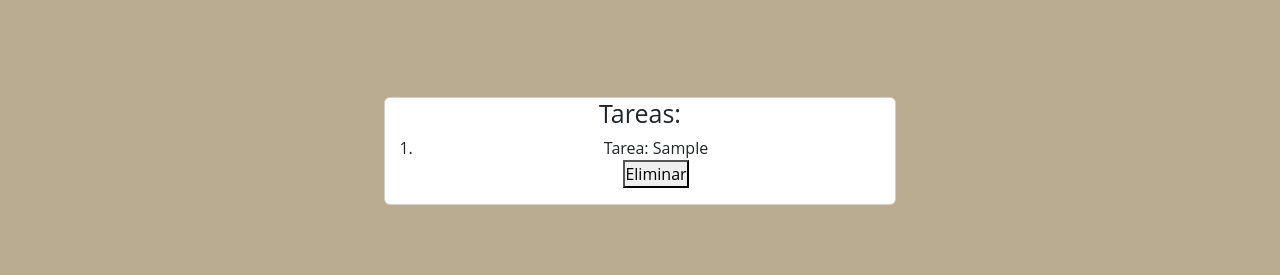
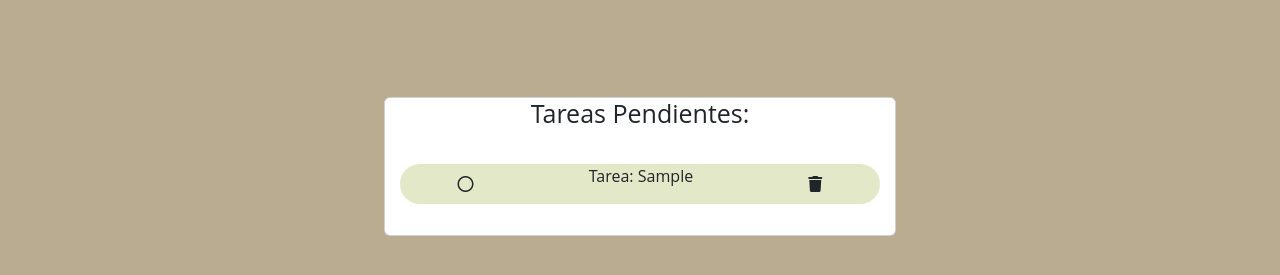
Before and after one commit to gonzatroncoso/TodoList, a plain HTML site: page index.html in a window 1280 px wide. Both pictures are taken after typing "Sample" into the empty fields and a click on the button 748 px from the left and 320 px from the top of the page. Shown: the part 371-646 px from the top of the page. Drawn offline with nearby package versions, Linux system fonts and the light colour scheme.

Commit message:
se agrega check y eliminar notas

```diff
--- a/index.html
+++ b/index.html
@@ -5,7 +5,7 @@
     <meta http-equiv="X-UA-Compatible" content="IE=edge">
     <meta name="viewport" content="width=device-width, initial-scale=1.0">
     <title>Tu Lista de Regalos</title>
-
+    <link rel="stylesheet" href="https://cdnjs.cloudflare.com/ajax/libs/font-awesome/6.4.0/css/all.min.css">
     <link href="https://cdn.jsdelivr.net/npm/bootstrap@5.3.0-alpha3/dist/css/bootstrap.min.css" rel="stylesheet" integrity="sha384-KK94CHFLLe+nY2dmCWGMq91rCGa5gtU4mk92HdvYe+M/SXH301p5ILy+dN9+nJOZ" crossorigin="anonymous">
     <link rel="stylesheet" href="/style.css">
 </head>
@@ -19,26 +19,22 @@
           <div class="card text-center carta">
                 <form id="formulario" class="card-body">
                     <div class="contenedor-input">
-
                         <input id="tarea" type="text" placeholder="Ingrese tarea">
-                        <button class="btn-add icono-mas" type="submit"><img class="img-icono" src="./assets/icono-mas.png" alt="icono agregar">
-
-                        </button>
-
-                        <!-- <div id="seccionActualizar">
-                          <button><img src="./assets/icono-mas.png" alt=""></button>
-                        </div> -->
+                        <button class="btn-add icono-mas" type="submit"><img class="img-icono" src="./assets/icono-mas.png" alt="icono agregar"></button>
                     </div>
                     <!-- <button class="btnBorrar" type="submit">Borrar</button> -->
                 </form>
-
-              </div>
+          </div>
         </section>
 
         <section class="contenedor">
             <div class="card text-center lista">
-            <h2>Tareas:</h2>
-                    <ol id="listaOrden"></ol>
+            <h2>Tareas Pendientes:</h2>
+            <div>
+              <ol id="listaOrden" class="tareas">
+              </ol>
+              <!-- <button class="btnBorrar">Eliminar</button> -->
+            </div>
             </div>
         </section>
 
--- a/index.js
+++ b/index.js
@@ -1,9 +1,10 @@
 let formulario = document.getElementById("formulario")
 let tarea = document.getElementById("tarea")
-// let fecha = document.getElementById("fecha")
-// let precioUnitario = document.getElementById("precioUnitario")
 let btnAdd = document.getElementsByClassName("btn-add")
 let btnBorrar = document.getElementsByClassName("btnBorrar")
+const check = "fa-check-circle"
+const uncheck = "fa-circle"
+const lineaTachar = "line-through"
 
 //CREADOR DE ID AUTOINCREMENTAL.
 // Variable global para almacenar el último ID utilizado
@@ -30,58 +31,39 @@ function validacion(e){
         console.log("campos completos correctamente");
     }
 
-    agregarTarea()
+    agregarTarea(false, false)
 }
 
-function agregarTarea(){
+function agregarTarea(realizado, eliminado){
   // e.preventDefault();
   limpiarLista()
 
+  let tarea = document.getElementById("tarea").value;
+  let nuevaTarea = {id, tarea}
+  items.push(nuevaTarea)
+  console.log(items);
+  generateTaskId()
+
+  let completo = realizado ? false : {realizado : uncheck}
+  console.log(completo);
 
 
-  let tarea = document.getElementById("tarea").value;
-  // let fecha = document.getElementById("fecha").value;
-  // let precioUnitario = document.getElementById("precioUnitario").value;
 
-  let nuevaTarea = {id, tarea }
 
-  items.push(nuevaTarea)
-  console.log(items);
-
-  //Vacio el formulario
-  document.getElementById("tarea").value = "";
-  // document.getElementById("fecha").value = "";
-  // document.getElementById("precioUnitario").value = "";
-
-  generateTaskId()
-
-    items.forEach( e =>{
+    items.forEach( tarea => {
       let listaTareas = document.createElement("li")
-
-      listaTareas.innerHTML += `Tarea: ${e.tarea}  `
+      listaTareas.innerHTML += `  <i class = "far fa-circle co" data = "realizado"></i>
+                                  <p> Tarea: ${tarea.tarea}  </p>
+                                  <i class = "fas fa-trash de" data = "eliminado"></i>
+                                `
         listaOrden.appendChild(listaTareas)
 
         //solo creo el boton de eliminar. sin funcionalidad todavia.
-        btnEliminar()
-
-        //-------------------------------------------------- EDICION DE REGALOS ---------------------------------------------------
-
-
-                //Vacio el formulario
-                    document.getElementById("tarea").value = "";
-                    // document.getElementById("fecha").value = "";
-                    // document.getElementById("precioUnitario").value = "";
-
-
-
+        // btnEliminar()
+        //Vacio el formulario
+        document.getElementById("tarea").value = "";
       })
-
-
     }
-
-    // -------------------------------------------------------------------------
-
-
 
 
 
@@ -93,12 +75,12 @@ function limpiarLista() {
 }
 
 // CREO BOTON DE ELIMINAR CADA VEZ QUE SE AGREGA UN PRODUCTO
-function btnEliminar() {
-  let btnEliminar = document.createElement("button")
-      btnEliminar.classList.add("btnEliminar")
-      btnEliminar.innerHTML = "Eliminar"
-      listaOrden.appendChild(btnEliminar)
-}
+// function btnEliminar() {
+//   let btnEliminar = document.createElement("button")
+//       btnEliminar.classList.add("btnEliminar")
+//       btnEliminar.innerHTML = "Eliminar"
+//       listaOrden.appendChild(btnEliminar)
+// }
 
 
 
--- a/style.css
+++ b/style.css
@@ -12,7 +12,7 @@ body{
 .contenedor{
     max-width: 40%;
     margin: 0 auto;
-
+    margin-bottom: 100px;
 }
 
 .img-fondo{
@@ -56,4 +56,29 @@ margin-top: -9%;
 
 .lista{
     margin-top: 100px;
+    display: flex;
 }
+
+li{
+    list-style-type: none;
+    display: flex;
+    justify-content: space-around;
+    /* horizontal */
+    align-items: center;
+    margin-top: 13px;
+    border-radius: 20px;
+    background-color: #e3e8c8;
+}
+
+ol, ul {
+    padding: 15px;
+}
+
+.tareas{
+    /* display: flex; */
+    /* flex-direction: row; */
+}
+
+.btnEliminar{
+/* display: flex; */
+}
```
